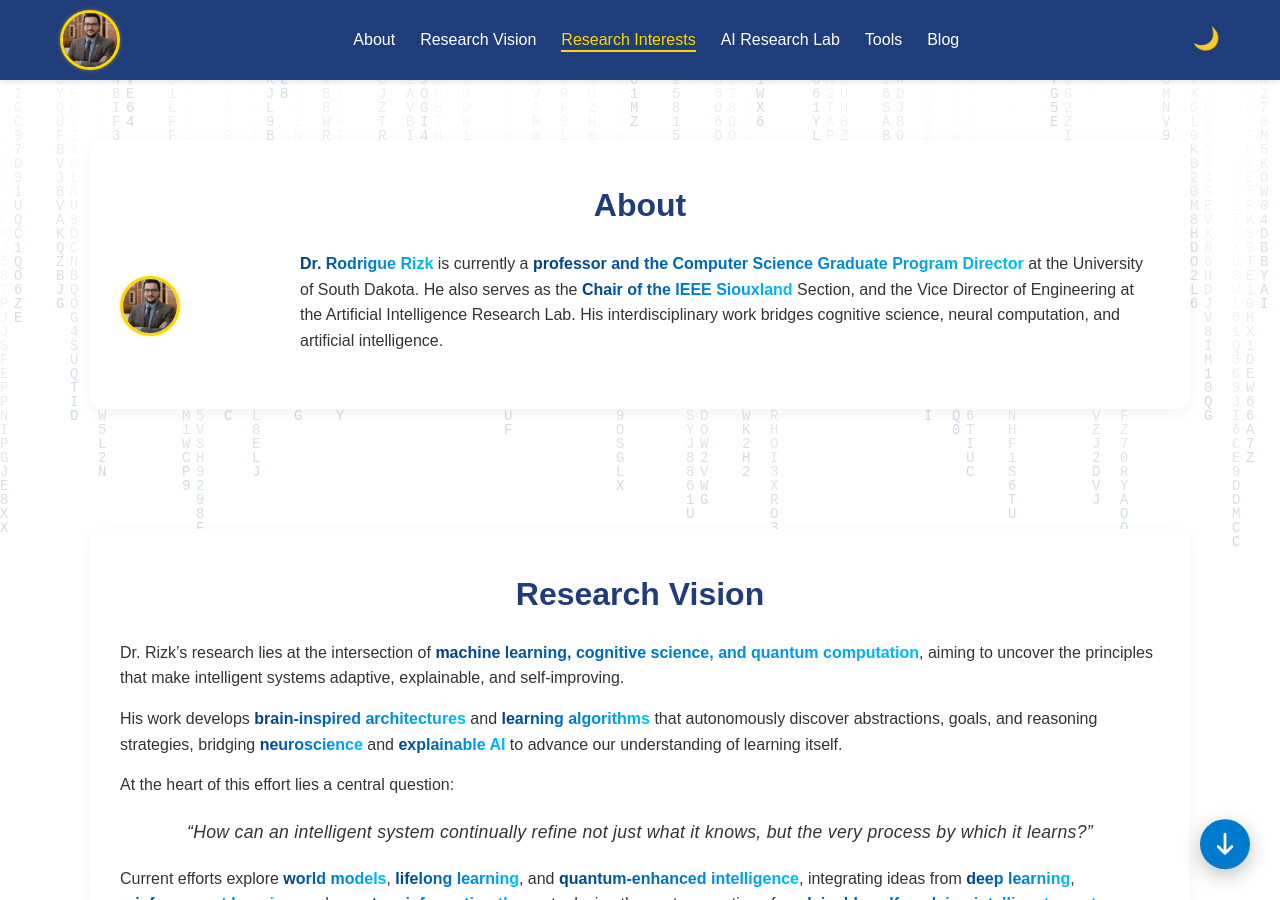
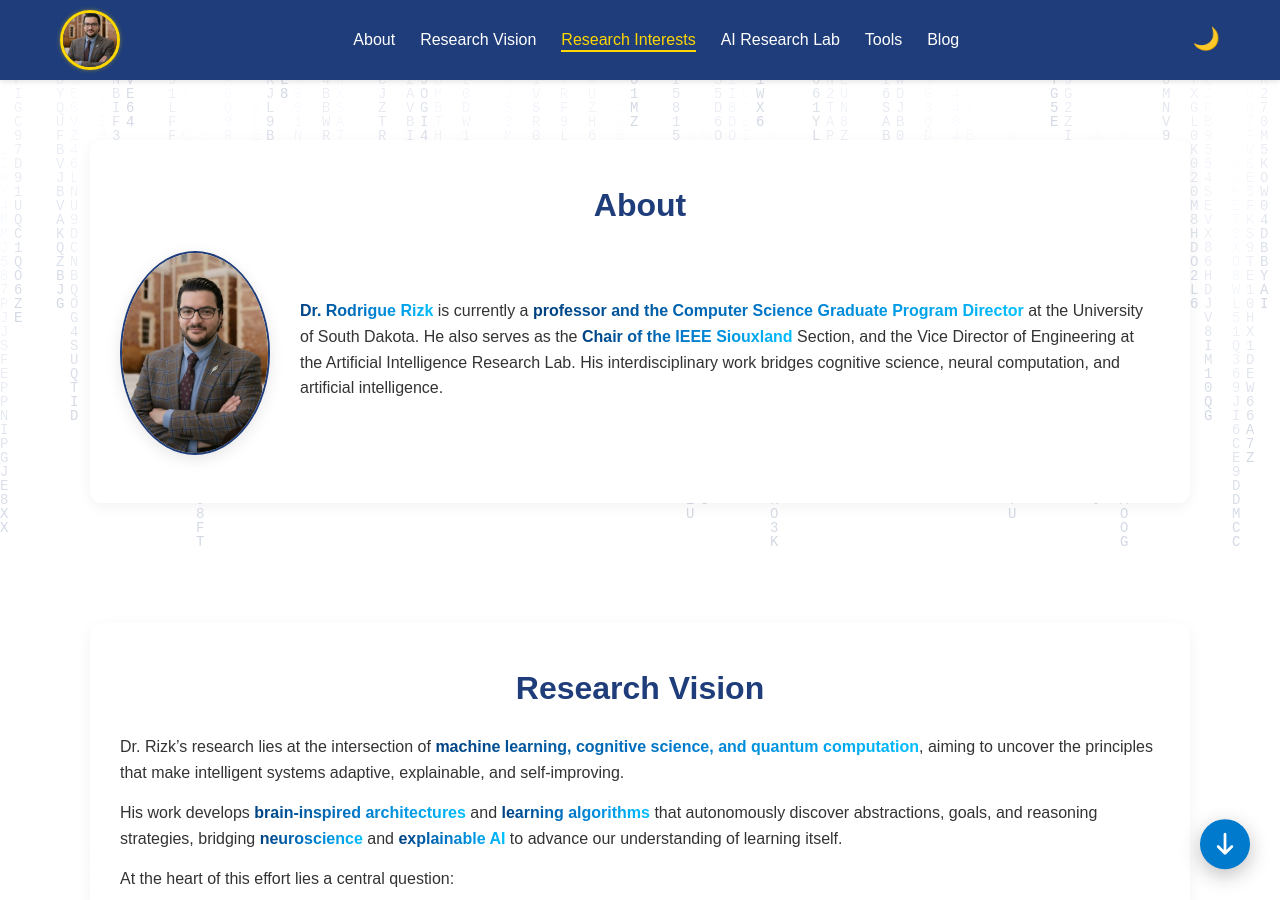
Before and after one commit to rodriguerizk/rodriguerizk.github.io, a Jekyll site: the page index.html, which Jekyll copies as it is, in a window 1280 px wide and 900 px high. Built offline with Jekyll 4.4.1, drawn with Linux system fonts in a browser that asks for light colours; nearby versions of some CDN libraries.

Commit message:
Update index.html

```diff
--- a/index.html
+++ b/index.html
@@ -109,7 +109,7 @@
   <h2>About</h2>
   <div class="about-content">
     <div class="profile-pic-container">
-      <img src="assets/profile.jpg" alt="Profile" class="profile-pic">
+      <img src="assets/profile.jpg" alt="Profile" class="profile-pic-about">
       </div>
     <div class="about-text">
   <p>
```
